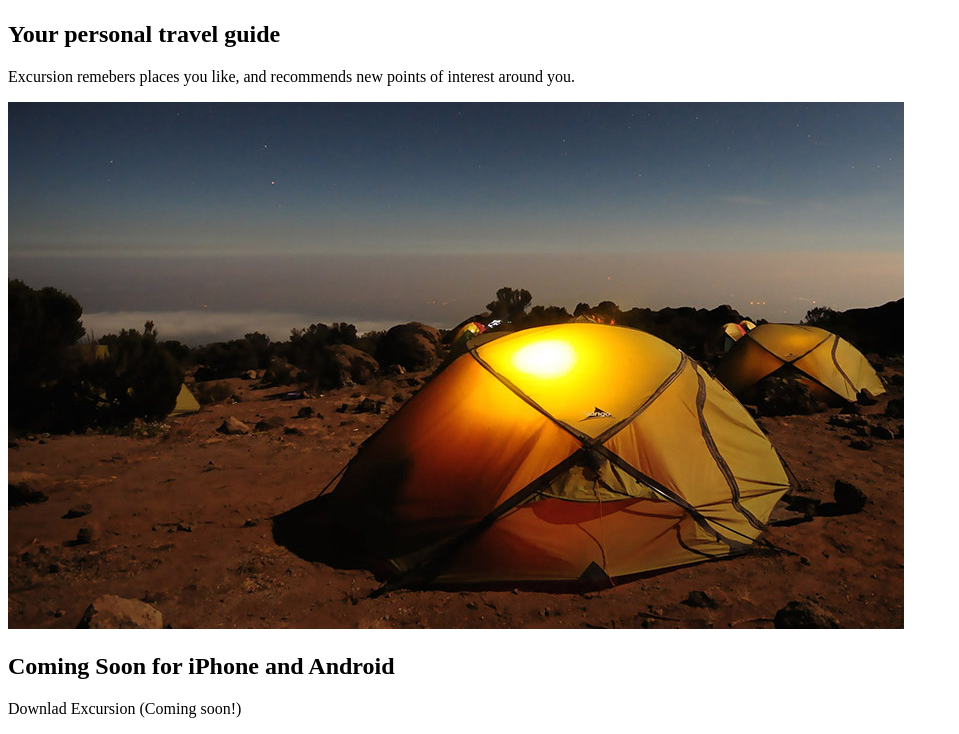
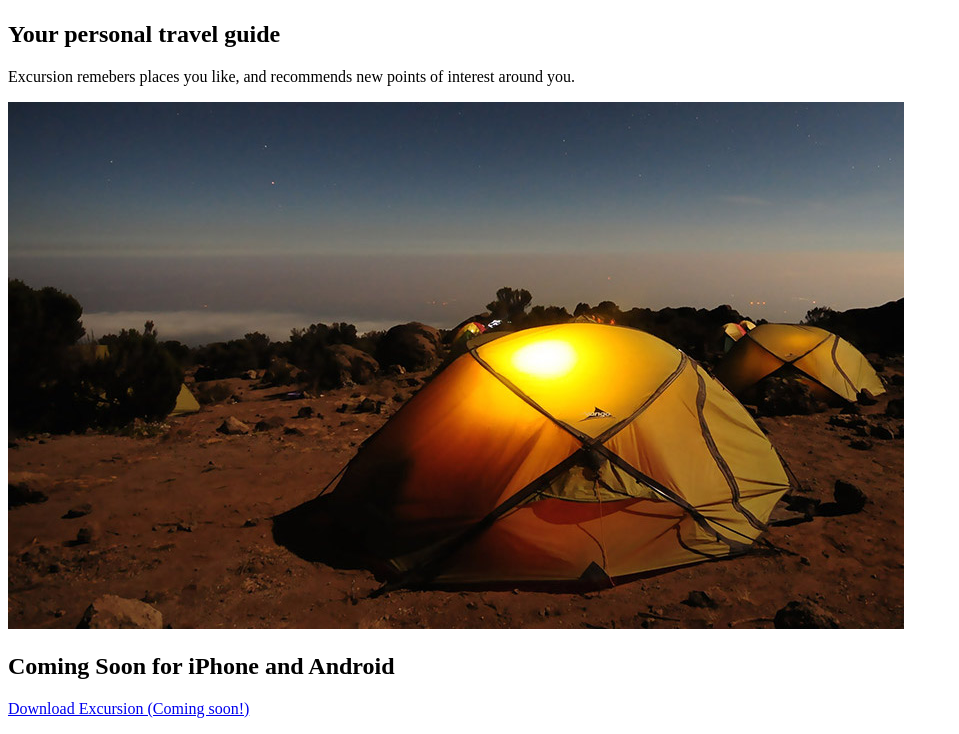
Before and after one commit to codesapiosexual/excursion, a plain HTML site: page index.html in a window 1280 px wide. Shown: the part 267-1001 px from the top of the page, without its empty margins (0-959 px from the left). Drawn offline with Linux system fonts and the light colour scheme.

Commit message:
Hyperlink download

```diff
--- a/index.html
+++ b/index.html
@@ -6,7 +6,7 @@
 </head>
 <body>
 <h1>Discover hidden places in the world around you</h1>
-<p>Download Excursion (Coming soon!)</p>
+<p><div id="download">Download Excursion (Coming soon!)<div></p>
 <video autoplay src="./resources/videos/excursion.mp4" type="video/mp4">
 </video>
 
@@ -15,6 +15,6 @@
 <img src="./resources/images/camp.jpg"/>
 <img src="./resources/images/phone.png"/>
 <h2>Coming Soon for iPhone and Android</h2>
-<p>Downlad Excursion (Coming soon!)</p>
+<p><a href="#download">Download Excursion (Coming soon!)</a></p>
 </body>
 </html>
```
